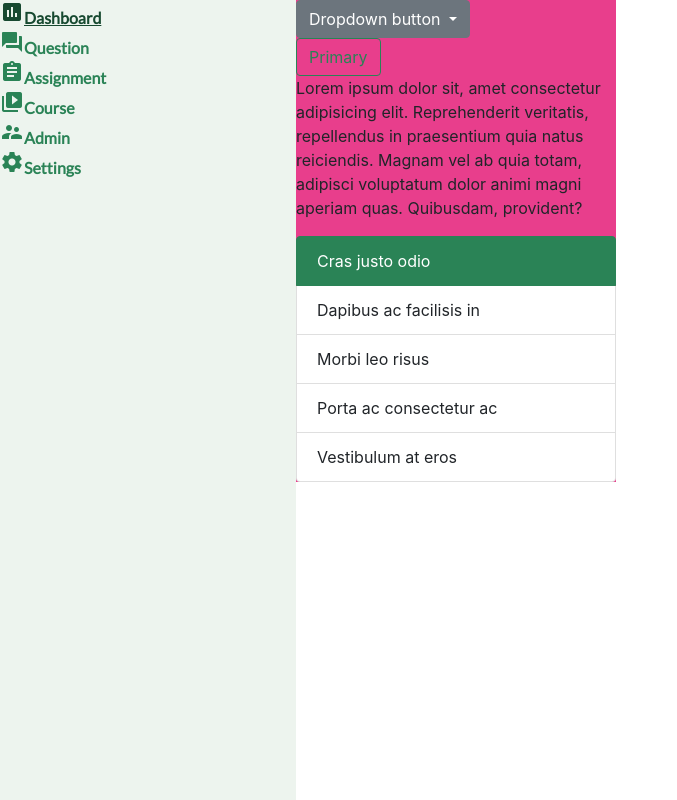
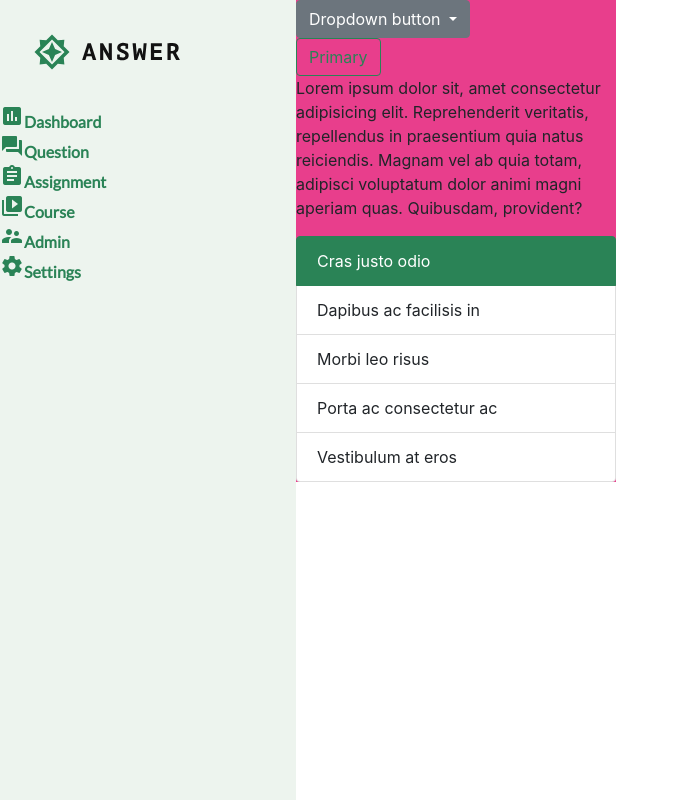
Before and after one commit to GillianY1/AnswerManageSystem, a website: page index.html in a window 1280 px wide. Shown: the whole page, without its empty margins (0-677 px from the left). Drawn offline with nearby package versions, Linux system fonts and the light colour scheme.

Commit message:
add logo

```diff
--- a/index.html
+++ b/index.html
@@ -14,15 +14,21 @@
 <body>
     <div class="contentWrap d-flex align-items-stretch">
         <aside class="sidebar ">
-            <nav><ul class="list-unstyled">
-
+            <h1 class="m-6">
+                <a class="text-hide logo d-block " href="index.html">
+                    <img src="/img/logo-ANSWER.svg" alt="" />
+                </a>
+            </h1>
+            <nav>
+                <ul class="list-unstyled mb-3">
                     <li><a href=""><i class="material-icons">insert_chart</i>Dashboard</a></li>
                     <li><a href=""><i class="material-icons">forum</i>Question</a></li>
                     <li><a href=""><i class="material-icons">assignment</i>Assignment</a></li>
                     <li><a href=""><i class="material-icons">video_library</i>Course</a></li>
                     <li><a href=""><i class="material-icons">supervisor_account</i>Admin</a></li>
                     <li><a href=""><i class="material-icons">settings</i>Settings</a></li>
-            </ul></nav>
+                </ul>
+            </nav>
 
         </aside>
         <main class="content  d-flex flex-column ">
--- a/scss/_layout.scss
+++ b/scss/_layout.scss
@@ -26,6 +26,8 @@ $sidebar_width: 296px;
 
 }
 
+
+
 .content{
     display: block;
     height: 100%;
--- a/scss/_variable.scss
+++ b/scss/_variable.scss
@@ -33,3 +33,7 @@ $font_64: 4rem;
         background: darken($primary_red, 10%);
     }
 }
+
+.m-6{
+    margin: 2rem;
+}
```
Also changed, not shown: css/index.css, img/andychen.jpeg (added), img/emilywang.jpeg (added), img/emir.jpeg (added), 1 other file. Lines whose indentation alone changed are shown as unchanged.
